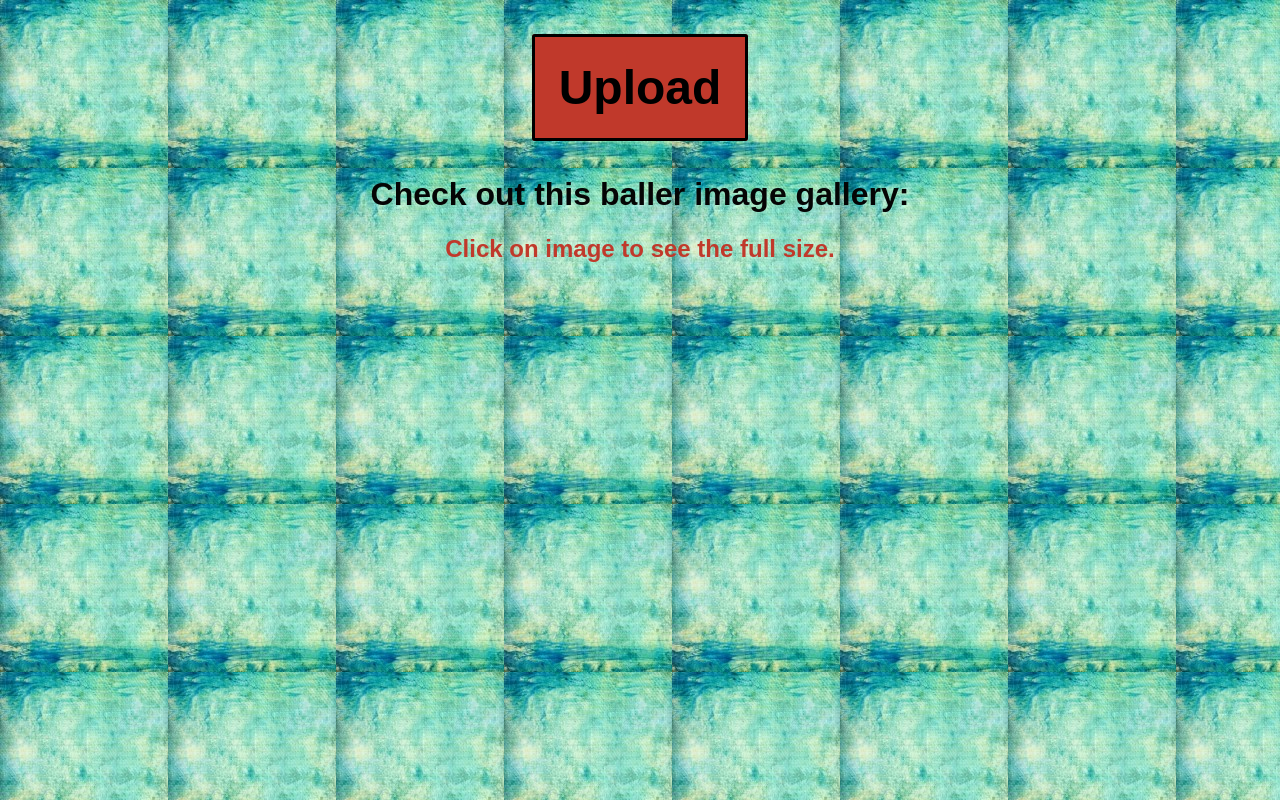
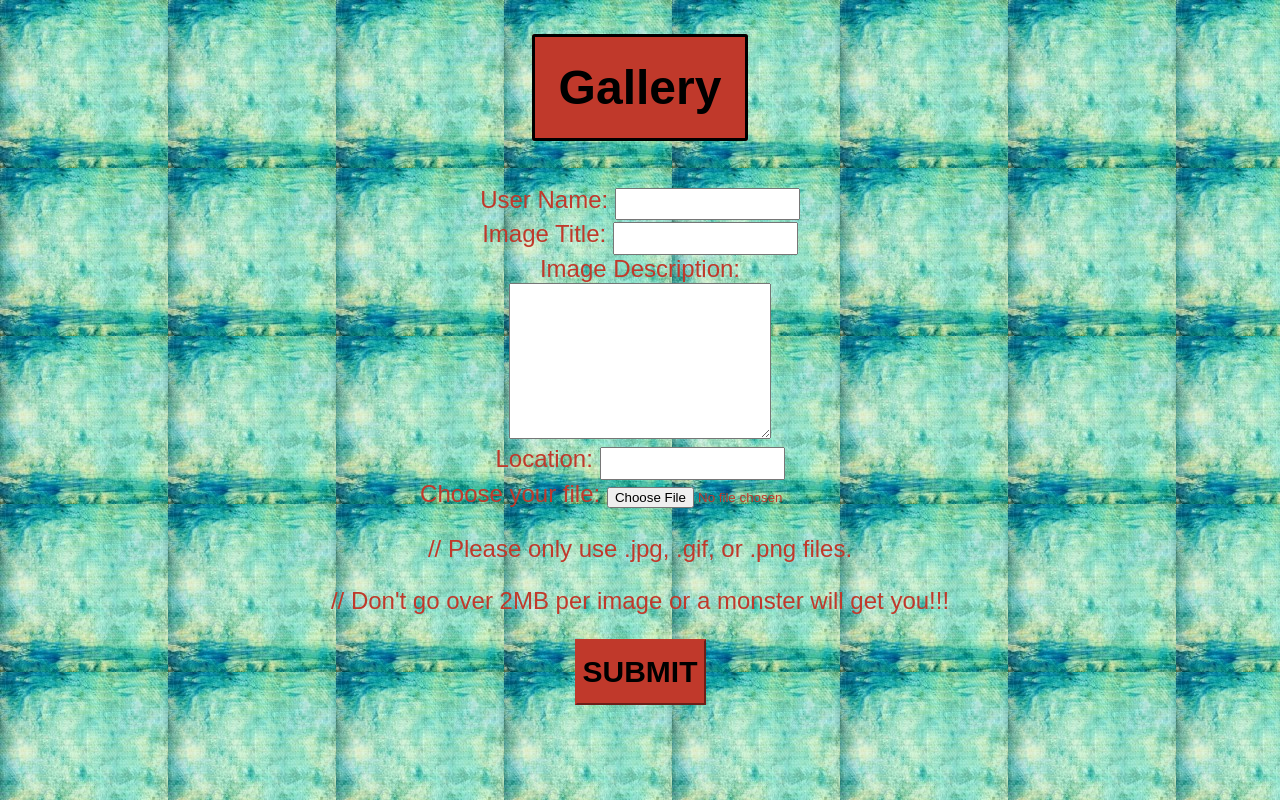
Before and after one commit to lpommers/KEA_Gallery, a PHP site: page /upload.php in a window 1280 px wide. Run offline with PHP 8.4, Linux system fonts and the light colour scheme; data that the repository does not hold is empty; some web fonts are replaced.

Commit message:
big changes!!!!

```diff
--- a/homepage.php
+++ b/homepage.php
@@ -30,7 +30,6 @@
 
 <body>
 	<header>
-	<img id= "logo" src="photogallery.png">
 	</header>
 
 	<nav id="navigation">
@@ -47,7 +46,7 @@
 	?>
 
 
-	<a href="fullimage.php?fullimage=userimages/fullimages/<?php echo $row['imagename'];?>&imagename=<?php echo $row['imagename']; ?> "><img src="userimages/thumbimages/<?php echo $row['imagename']; ?>" alt="woo!"></a>
+	<a href="fullimage.php?fullimage=userimages/fullimages/<?php echo $row['imagename'];?>&imagename<?php echo $row['imagename']; ?> "><img src="userimages/thumbimages/<?php echo $row['imagename']; ?>" alt="woo!"></a>
 	<?php
 		//closes the while loop.
 		}
--- a/upload.php
+++ b/upload.php
@@ -1,17 +1,117 @@
  <?php
-	$link = mysqli_connect('localhost', 'kriz0001', 'kea660587#', 'kriz0001');
+	//connect to the database
+	$link=mysqli_connect('localhost', 'kriz0001','kea660587#', 'kriz0001')  or die("Error " . mysqli_error($link));
+	function makeThumb($src, $dest){
 
-	if (mysqli_connect_errno()) {
-		die("you didn't connect");
+		//this grabs the original file that we want to make another from - the switch just makes sure we have the right file type
+		switch ($_FILES['image']['type']) {
+			case 'image/jpeg':
+				$sourceimg = imagecreatefromjpeg($src);
+				break;
+			case 'image/gif':
+				$sourceimg = imagecreatefromgif($src);
+				break;
+			case 'image/png':
+				$sourceimg = imagecreatefrompng($src);
+				break;
+			default:
+				echo "we've got some problems here";
+				break;
 		}
 
-	$query = 'SELECT * ';
-	$query .= 'FROM gallery';
+		//determines the width and height of the source image
+		$width = imagesx($sourceimg);
+		$height = imagesy($sourceimg);
 
-	$result = mysqli_query($link, $query);
+		//determines the width and hieght of the new thumbnail
+		$newHeight = ($height / 2);
+		$newWidth = ($width / 2);
 
-	if (!$result) {
-		die('You were not able to query the database');
+		//creates a temporary new image with our new dimensions
+		$tempImg =imagecreatetruecolor($newWidth, $newHeight);
+
+		//this copies the photo itself
+		imagecopyresampled($tempImg, $sourceimg, 0, 0, 0, 0, $newWidth, $newHeight, $width, $height);
+
+		//we put the new thumbnail into the same filetype as the original image. We move the thumbnail to its own folder
+		switch ($_FILES['image']['type']) {
+			case 'image/jpeg':
+				imagejpeg($tempImg, $dest);
+				break;
+			case 'image/gif':
+				imagegif($tempImg, $dest);
+				break;
+			case 'image/png':
+				imagepng($tempImg, $dest);
+				break;
+			default:
+				echo "we've got some more problems here";
+				break;
+		}
+	}
+
+	//set some defaults
+	$validate = true;
+	$error_msg = '';
+
+//only does everything if we have been given a file to upload by the user
+	if ($_FILES) {
+		print_r($_FILES);
+		echo "before size check...validate: ".$validate."<br>";
+		//checks the file size of the image
+		if($_FILES['image']['size']>2000000){
+		$validate = false;
+		$error_msg[] .= "The file is too big - haha!";
+		}
+
+		switch ($_FILES['image']['type']) {
+			case 'image/jpeg':
+			case 'image/gif':
+			case 'image/png':
+				$validate = true;
+				break;
+			default:
+				$validate = false;
+				$error_msg[] .= 'Wrong file type, amigo';
+				break;
+		}
+		echo "after type check...validate: ".$validate."<br>";
+
+		//if those two conditions are met, the file is uploaded to both the server and database
+		if($validate){
+
+			echo "getting ready to upload...<br>";
+
+			$filename = $_FILES['image']['tmp_name'];
+
+			$full_destination = "userimages/fullimages/" . $_FILES['image']['name'];
+			$thumbs_destination = "userimages/thumbimages/" . $_FILES['image']['name'];
+			$imagename = $_FILES['image']['name'];
+
+			//moves files to the full images subfolder
+			move_uploaded_file($filename, $full_destination);
+
+
+			//escapes special characters - prevents sql injection issues
+			echo "getting ready to stuff in database...<br>";
+
+			$username = mysqli_real_escape_string($link, $_POST['username']);
+			$title = mysqli_real_escape_string($link, $_POST['title']);
+			$description = mysqli_real_escape_string($link, $_POST['description']);
+			$location = mysqli_real_escape_string($link,$_POST['location'] );
+
+
+			//gets ready to insert information into the database
+			$sql = "INSERT INTO gallery (id, username, imagename, title, description, date, location) VALUES ('', '$username', '$imagename', '$title', '$description', NOW(), '$location')";
+			echo $sql;
+			//puts the data into the database
+			$result = mysqli_query($link, $sql);
+			$out = '';
+
+			echo $out;
+
+			makeThumb($full_destination, $thumbs_destination);
+		}
 	}
 
  ?>
@@ -19,48 +119,46 @@
 <!DOCTYPE HTML>
 <html lang="en">
 <head>
-
-	<meta charset="utf-8"/>
-	<meta name="viewport" content="width=device-width" />
-	<title>Upload your Picture !!</title>
-	<link href="style.css" type="text/css" rel="stylesheet"/>
+	<meta charset="UTF-8">
+	<title>Gallery</title>
+	<link rel="stylesheet" href="style.css">
 	<link href='http://fonts.googleapis.com/css?family=Rambla:400,700' rel='stylesheet' type='text/css'>
-
  </head>
 
 <body>
-	<header>
-	</header>
-
   	<nav id="navigation">
  		<ul>
-			<li><a href="upload.php">Upload</a></li>
+			<li><a href="homepage.php">Gallery</a></li>
 		</ul>
  	</nav>
-	<h1>Check out this baller image gallery:</h1>
-	<h2>Click on image to see the full size.</h2>
-	<div id='photos'>
+
+ 	<h3>
+
  		<?php
-		//starts a while loop to go through every row in the database table
-		while ($row = mysqli_fetch_array($result)) {
-	?>
+		// should print out all the error messages if there are any
+		if ($validate==false) {
 
-
-	<a href="fullimage.php?imagename=userimages/fullimages/<?php echo $row['imagename']; ?> "><img src="userimages/thumbimages/<?php echo $row['imagename']; ?>" alt="woo!"></a>
-	<?php
-		//closes the while loop.
+			foreach ($error_msg as $value) {
+				echo $value;
+				// echo "<script>window.alert('$value'); </script>";
+				//eventually - i would like to have the error be a pop-up maybe
+			}
 		}
 		 ?>
-	</div>
-	<br />
-	<?php
-	 	// step 4release returned data
-	 	mysqli_free_result($result);
-	  ?>
-<body/>
+	</h3>
+
+	<!-- the actual form -->
+    	<form action = 'upload.php' method="post" enctype = 'multipart/form-data'>
+    		User Name: <input type="text" name="username"><br />
+	   		Image Title: <input type="text" name="title"><br />
+    		Image Description:<br /> <textarea  name="description" cols=30 rows=10>
+   			 </textarea><br />
+    		Location: <input type="text" name="location"><br />
+    		Choose your file: <input type="file" name="image" id="file_choose"> <br/>
+    		<p>// Please only use .jpg, .gif, or .png files. </p>
+    		<p>// Don't go over 2MB per image or a monster will get you!!!</p>
+			<input type="submit" value="Submit" id='submit'>
+
+	</form>
+</body>
 </html>
-<?php
-	//step 5 - close the connection to mysql
-	mysqli_close($link);
-
- ?>
```
Lines whose indentation alone changed are shown as unchanged.
